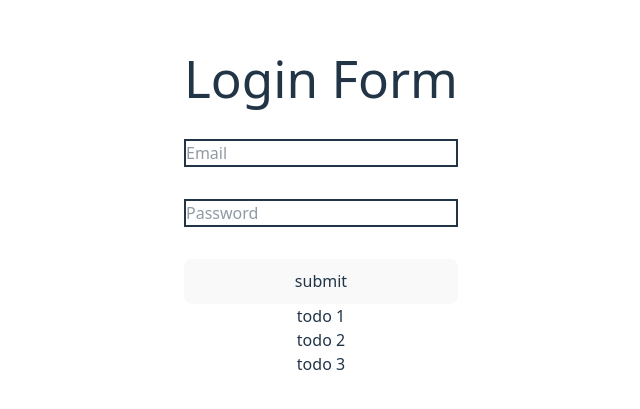
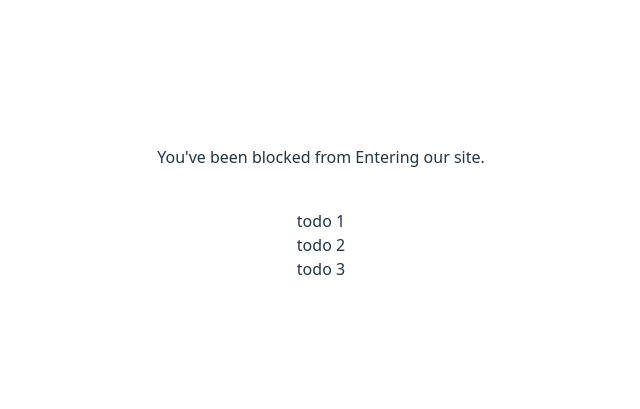
Before and after one commit to Musfirali/firstProj, a React (Vite) app: page / in a window 1280 px wide. Shown: the part 187-596 px from the top of the page, without its empty margins (319-959 px from the left). Built offline with nearby package versions, Linux system fonts and the light colour scheme.

Commit message:
Dynamic and Conditional Rendering

```diff
--- a/src/App.tsx
+++ b/src/App.tsx
@@ -1,14 +1,17 @@
 import './App.css'
-import Button from './components/Button'
-import Login from './components/Login'
 import LoginClass from './components/LoginClass'
 import Todos from './components/Todos'
+import Welcome from './components/Welcome'
 
 function App() {
 
   return (
     <>
-<LoginClass></LoginClass>
+    {/* user={{uname: 'Musfir', type: 'Admin'}} */}
+    <Welcome user={{uname: "Musfir", type: ''}} ></Welcome>
+
+    <div className='m-10' ></div>
+{/* <LoginClass></LoginClass> */}
 <Todos></Todos>
     </>
   )
--- a/src/components/LoginClass.tsx
+++ b/src/components/LoginClass.tsx
@@ -1,4 +1,4 @@
-import React from "react";
+import React, { type SyntheticEvent } from "react";
 
 
 
--- /dev/null
+++ b/src/components/Welcome.tsx
@@ -0,0 +1,25 @@
+import { use, type FC } from "react"
+import LoginClass from "./LoginClass"
+
+type WelcomeProps={
+    // isLoggedIn: boolean,
+    user?: {
+        uname: string,
+        type: 'Admin' | 'Guest',
+    }
+}
+
+const Welcome:FC<WelcomeProps> = ({user})=>{
+    if(user?.uname && user?.type == 'Admin'){
+        return <h2>Hi {user.uname}, Aceess granted <LoginClass></LoginClass></h2>
+
+    }
+    else if(user?.uname && user.type == 'Guest'){
+        return <h2>Sorry {user.uname}, you're not authorized to login because you're a {user.type}</h2>
+    }
+    return(
+        <h2>You've been blocked from Entering our site.</h2>
+    )
+}
+
+export default Welcome
```
